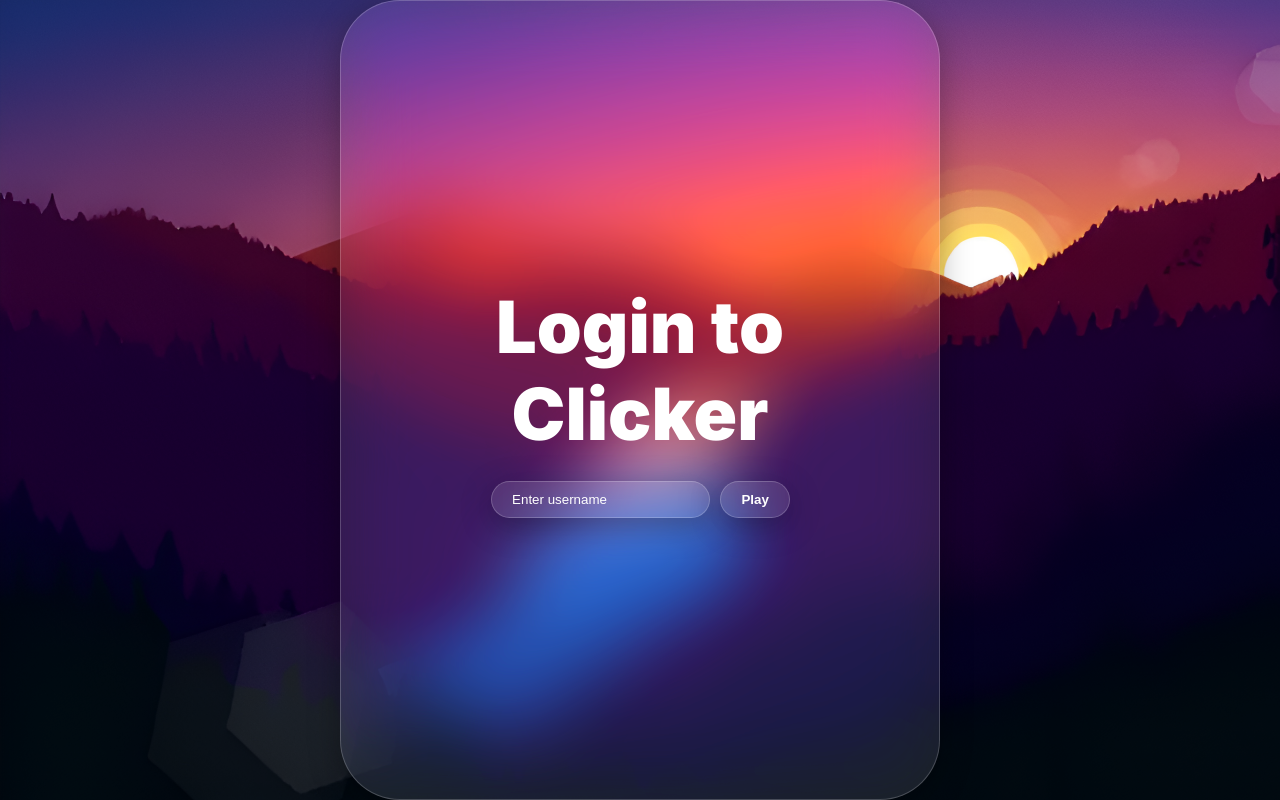
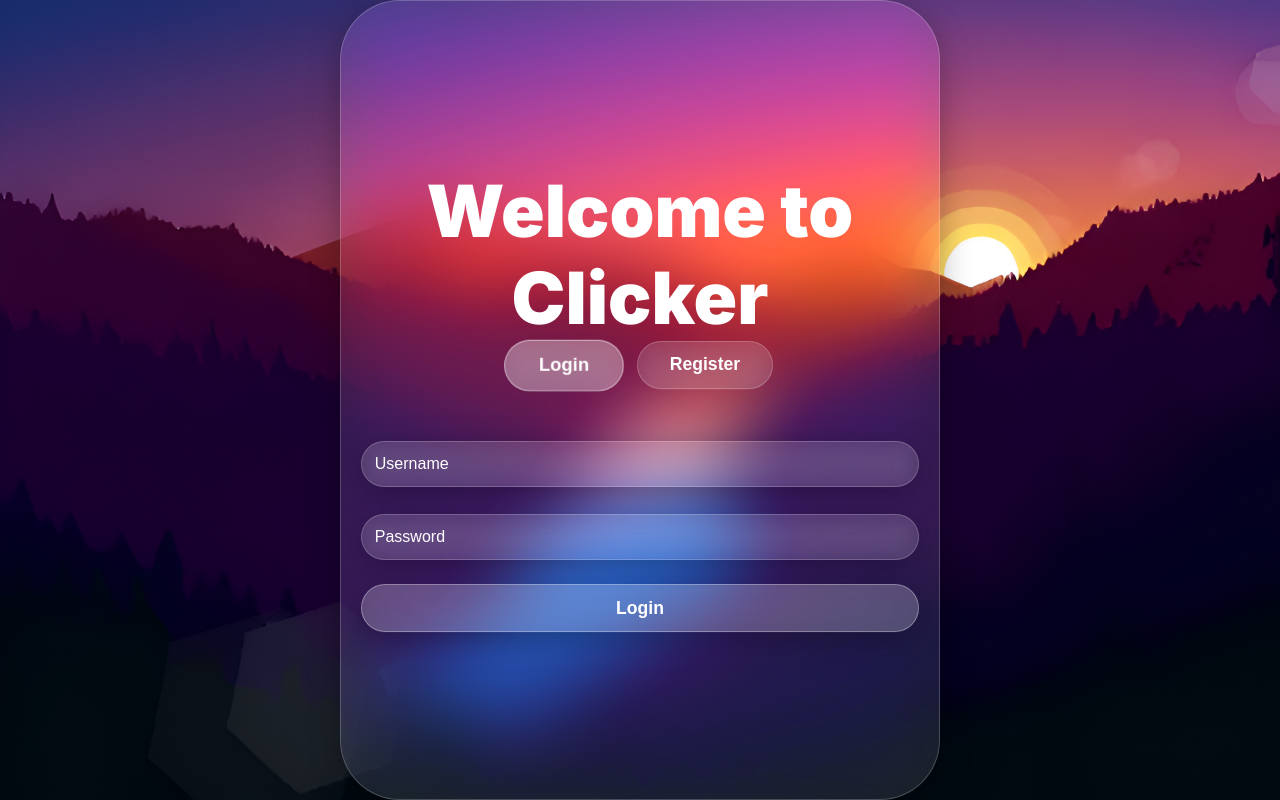
Before and after one commit to fyzov/clicker, a Flask app: page /login in a window 1280 px wide. Run offline with Flask 3, Linux system fonts and the light colour scheme.

Commit message:
back-end finished

```diff
--- a/source/app.py
+++ b/source/app.py
@@ -2,6 +2,7 @@ from flask import Flask, jsonify, render_template, request, session, redirect, u
 from flask_sqlalchemy import SQLAlchemy
 from functools import wraps
 import secrets
+from werkzeug.security import generate_password_hash, check_password_hash
 
 app = Flask(__name__)
 app.config["SQLALCHEMY_DATABASE_URI"] = "sqlite:///accounts.db"
@@ -9,21 +10,48 @@ app.config["SQLALCHEMY_TRACK_MODIFICATIONS"] = False
 app.config["SECRET_KEY"] = secrets.token_hex(16)
 db = SQLAlchemy(app)
 
+CLICK_UPGRADE_PRICES = {
+    1: 50,
+    2: 100,
+    3: 200,
+    4: 400,
+    5: 800,
+    6: 1_600,
+    7: 3_600,
+    8: 7_200,
+    9: 14_400,
+    10: 28_800,
+}
+
 
 class User(db.Model):
     id = db.Column(db.Integer, primary_key=True)
     name = db.Column(db.String(20), unique=True, nullable=False)
+    password_hash = db.Column(db.String(128), nullable=False)
     score = db.Column(db.Integer, default=0)
-    clicks = db.Column(db.Integer, default=1)
-    boost = db.Column(db.Boolean, default=False)
+    click_level = db.Column(db.Integer, default=1)
+
+    def set_password(self, password):
+        self.password_hash = generate_password_hash(password)
+
+    def check_password(self, password):
+        return check_password_hash(self.password_hash, password)
+
+    def get_click_power(self):
+        return 2 ** (self.click_level - 1)
+
+    def get_next_upgrade_price(self):
+        next_level = self.click_level + 1
+        return CLICK_UPGRADE_PRICES.get(next_level, None)
 
     def to_dict(self):
         return {
             "id": self.id,
             "name": self.name,
             "score": self.score,
-            "clicks": self.clicks,
-            "boost": self.boost,
+            "click_level": self.click_level,
+            "click_multiplier": self.get_click_power(),
+            "next_price": self.get_next_upgrade_price(),
         }
 
 
@@ -37,7 +65,6 @@ def check_login(f):
     return decorated_function
 
 
-# Страницы (только рендер шаблонов)
 @app.route("/")
 @app.route("/home")
 @check_login
@@ -66,16 +93,39 @@ def upgrade():
 @app.route("/login", methods=["GET", "POST"])
 def login_page():
     if request.method == "POST":
+        action = request.form.get("action")
         username = request.form.get("username")
-        if username:
-            user = User.query.filter_by(name=username).first()
-            if not user:
-                user = User(name=username, score=0)
-                db.session.add(user)
-                db.session.commit()
+        password = request.form.get("password")
+
+        if not username or not password:
+            return jsonify(
+                {"success": False, "error": "Username and password required"}
+            ), 400
+
+        if action == "register":
+            existing_user = User.query.filter_by(name=username).first()
+            if existing_user:
+                return jsonify(
+                    {"success": False, "error": "Username already exists"}
+                ), 400
+
+            user = User(name=username, score=0, click_level=1)
+            user.set_password(password)
+            db.session.add(user)
+            db.session.commit()
 
             session["username"] = username
-            return redirect(url_for("index"))
+            return jsonify({"success": True, "redirect": url_for("index")})
+
+        elif action == "login":
+            user = User.query.filter_by(name=username).first()
+            if not user or not user.check_password(password):
+                return jsonify(
+                    {"success": False, "error": "Invalid username or password"}
+                ), 401
+
+            session["username"] = username
+            return jsonify({"success": True, "redirect": url_for("index")})
 
     return render_template("login.html")
 
@@ -86,7 +136,6 @@ def logout():
     return redirect(url_for("login_page"))
 
 
-# API endpoints (только работа с БД)
 @app.route("/api/user/score", methods=["GET"])
 @check_login
 def get_user_score():
@@ -101,9 +150,7 @@ def get_user_score():
 def handle_click():
     user = User.query.filter_by(name=session["username"]).first()
     if user:
-        points = user.clicks
-        if user.boost:
-            points *= 2
+        points = user.get_click_power()
 
         user.score += points
         db.session.commit()
@@ -119,16 +166,13 @@ def buy_upgrade(upgrade_type):
     if not user:
         return jsonify({"success": False, "error": "User not found"}), 404
 
-    upgrade_prices = {
-        "click": 12000000000,
-        "second": 1000000,
-        "boost": 1000000000000,
-    }
-
-    if upgrade_type not in upgrade_prices:
+    if upgrade_type != "click":
         return jsonify({"success": False, "error": "Invalid upgrade type"}), 400
 
-    price = upgrade_prices[upgrade_type]
+    price = user.get_next_upgrade_price()
+
+    if price is None:
+        return jsonify({"success": False, "error": "Maximum level reached!"}), 400
 
     if user.score < price:
         return jsonify(
@@ -140,13 +184,7 @@ def buy_upgrade(upgrade_type):
         ), 400
 
     user.score -= price
-
-    if upgrade_type == "click":
-        user.clicks += 1
-    elif upgrade_type == "second":
-        user.clicks += 5
-    elif upgrade_type == "boost":
-        user.boost = True
+    user.click_level += 1
 
     db.session.commit()
 
@@ -154,8 +192,9 @@ def buy_upgrade(upgrade_type):
         {
             "success": True,
             "score": user.score,
-            "clicks": user.clicks,
-            "boost": user.boost,
+            "click_level": user.click_level,
+            "click_multiplier": user.get_click_power(),
+            "next_price": user.get_next_upgrade_price(),
         }
     )
 
--- a/source/static/js/api.js
+++ b/source/static/js/api.js
@@ -1,6 +1,4 @@
-// API клиент для взаимодействия с сервером
 const API = {
-    // Форматирование счета (теперь на клиенте)
     formatScore(score) {
         if (score >= 1000000000000) {
             return (score / 1000000000000).toFixed(1) + 'T';
@@ -14,7 +12,6 @@ const API = {
         return score.toString();
     },
 
-    // Получить информацию о текущем пользователе
     async getCurrentUser() {
         try {
             const response = await fetch('/api/user/info');
@@ -26,7 +23,6 @@ const API = {
         }
     },
 
-    // Получить счет пользователя
     async getUserScore() {
         try {
             const response = await fetch('/api/user/score');
@@ -38,7 +34,6 @@ const API = {
         }
     },
 
-    // Отправить клик
     async sendClick() {
         try {
             const response = await fetch('/api/user/click', {
@@ -55,7 +50,6 @@ const API = {
         }
     },
 
-    // Купить улучшение
     async buyUpgrade(upgradeType) {
         try {
             const response = await fetch(`/api/user/upgrade/${upgradeType}`, {
@@ -72,7 +66,6 @@ const API = {
         }
     },
 
-    // Получить топ пользователей
     async getTopUsers() {
         try {
             const response = await fetch('/api/top/users');
@@ -84,7 +77,6 @@ const API = {
         }
     },
 
-    // Войти в аккаунт
     async login(username) {
         try {
             const response = await fetch('/login', {
@@ -104,5 +96,22 @@ const API = {
             console.error('Error logging in:', error);
             return false;
         }
+    },
+
+    async register(username, password) {
+        try {
+            const response = await fetch('/register', {
+                method: 'POST',
+                headers: {
+                    'Content-Type': 'application/json',
+                },
+                body: JSON.stringify({ username, password })
+            });
+            const data = await response.json();
+            return data;
+        } catch (error) {
+            console.error('Error registering:', error);
+            return { success: false, error: 'Network error' };
+        }
     }
 };
--- a/source/templates/login.html
+++ b/source/templates/login.html
@@ -4,11 +4,156 @@
 
 {% block content %}
 <main id="login-form" class="blur-block">
-    <h2>Login to Clicker</h2>
+    <h2>Welcome to Clicker</h2>
+
+    <div class="auth-tabs">
+        <button class="tab-btn active" data-tab="login">Login</button>
+        <button class="tab-btn" data-tab="register">Register</button>
+    </div>
+
     <form id="login-form-element">
-        <input type="text" id="username-input" placeholder="Enter username" class="blur-block" required>
-        <button type="submit" class="blur-block">Play</button>
+        <input type="text" id="username-input" placeholder="Username" class="blur-block" required>
+        <input type="password" id="password-input" placeholder="Password" class="blur-block" required>
+        <button type="submit" id="submit-btn" class="blur-block">Login</button>
     </form>
     <div id="login-error" class="error-message" style="display: none;"></div>
 </main>
+
+<style>
+    .auth-tabs {
+        display: flex;
+        gap: 1rem;
+        margin-bottom: 2rem;
+        justify-content: center;
+    }
+
+    .tab-btn {
+        background: rgba(255, 255, 255, 0.1);
+        backdrop-filter: blur(10px);
+        border: 1px solid rgba(255, 255, 255, 0.2);
+        padding: 0.8rem 2rem;
+        border-radius: 2rem;
+        font-size: 1.1rem;
+        cursor: pointer;
+        transition: all 0.3s ease;
+    }
+
+    .tab-btn.active {
+        background: rgba(255, 255, 255, 0.3);
+        border-color: rgba(255, 255, 255, 0.5);
+        transform: scale(1.05);
+    }
+
+    .tab-btn:hover {
+        background: rgba(255, 255, 255, 0.2);
+        transform: scale(1.02);
+    }
+
+    #login-form-element input {
+        width: 100%;
+        margin: 0.5rem 0;
+        padding: 0.8rem;
+        border: none;
+        background: rgba(255, 255, 255, 0.1);
+        backdrop-filter: blur(10px);
+        border: 1px solid rgba(255, 255, 255, 0.2);
+        border-radius: 2rem;
+        color: white;
+        font-size: 1rem;
+    }
+
+    #login-form-element input:focus {
+        outline: none;
+        border-color: rgba(255, 255, 255, 0.5);
+    }
+
+    #submit-btn {
+        width: 100%;
+        margin-top: 1rem;
+        padding: 0.8rem;
+        background: rgba(255, 255, 255, 0.2);
+        border: 1px solid rgba(255, 255, 255, 0.3);
+        border-radius: 2rem;
+        color: white;
+        font-size: 1.1rem;
+        font-weight: bold;
+        cursor: pointer;
+        transition: all 0.3s ease;
+    }
+
+    #submit-btn:hover {
+        background: rgba(255, 255, 255, 0.3);
+        transform: scale(1.02);
+    }
+</style>
+
+<script>
+    document.addEventListener('DOMContentLoaded', function () {
+        let currentTab = 'login';
+        const loginForm = document.getElementById('login-form-element');
+        const errorDiv = document.getElementById('login-error');
+        const submitBtn = document.getElementById('submit-btn');
+        const usernameInput = document.getElementById('username-input');
+        const passwordInput = document.getElementById('password-input');
+
+        // Обработка переключения вкладок
+        document.querySelectorAll('.tab-btn').forEach(btn => {
+            btn.addEventListener('click', function () {
+                document.querySelectorAll('.tab-btn').forEach(b => b.classList.remove('active'));
+                this.classList.add('active');
+                currentTab = this.dataset.tab;
+                submitBtn.textContent = currentTab === 'login' ? 'Login' : 'Register';
+                errorDiv.style.display = 'none';
+            });
+        });
+
+        // Обработка отправки формы
+        loginForm.addEventListener('submit', async (e) => {
+            e.preventDefault();
+
+            const username = usernameInput.value.trim();
+            const password = passwordInput.value;
+
+            if (!username || !password) {
+                showError('Please fill in all fields');
+                return;
+            }
+
+            try {
+                const formData = new FormData();
+                formData.append('username', username);
+                formData.append('password', password);
+                formData.append('action', currentTab);
+
+                const response = await fetch('/login', {
+                    method: 'POST',
+                    body: formData
+                });
+
+                const data = await response.json();
+
+                if (data.success) {
+                    window.location.href = data.redirect;
+                } else {
+                    showError(data.error);
+                }
+            } catch (error) {
+                console.error('Error:', error);
+                showError('Connection error. Please try again.');
+            }
+        });
+
+        function showError(message) {
+            errorDiv.textContent = message;
+            errorDiv.style.display = 'block';
+            setTimeout(() => {
+                errorDiv.style.opacity = '0';
+                setTimeout(() => {
+                    errorDiv.style.display = 'none';
+                    errorDiv.style.opacity = '1';
+                }, 300);
+            }, 3000);
+        }
+    });
+</script>
 {% endblock %}
--- a/source/templates/upgrade.html
+++ b/source/templates/upgrade.html
@@ -21,7 +21,5 @@
         Your balance: <span id="balance">0</span>
     </div>
     <button id="click-upgrade" class="blur-block upgrade-btn">Click upgrade - Loading...</button>
-    <button id="second-upgrade" class="blur-block upgrade-btn">Second upgrade - Loading...</button>
-    <button id="boost" class="blur-block upgrade-btn">x2 Boost - Loading...</button>
 </main>
 {% endblock %}
```
Also changed, not shown: source/static/js/script.js (+35 -74 lines).
